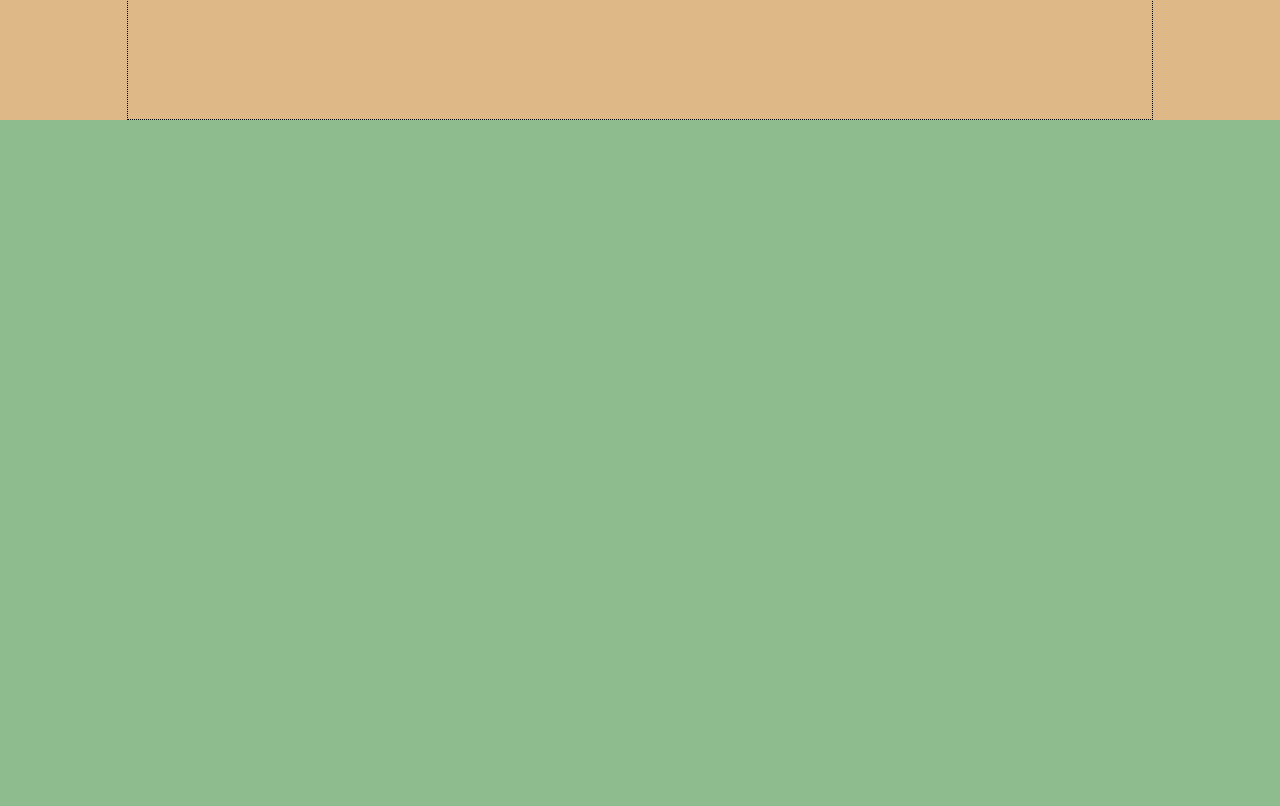
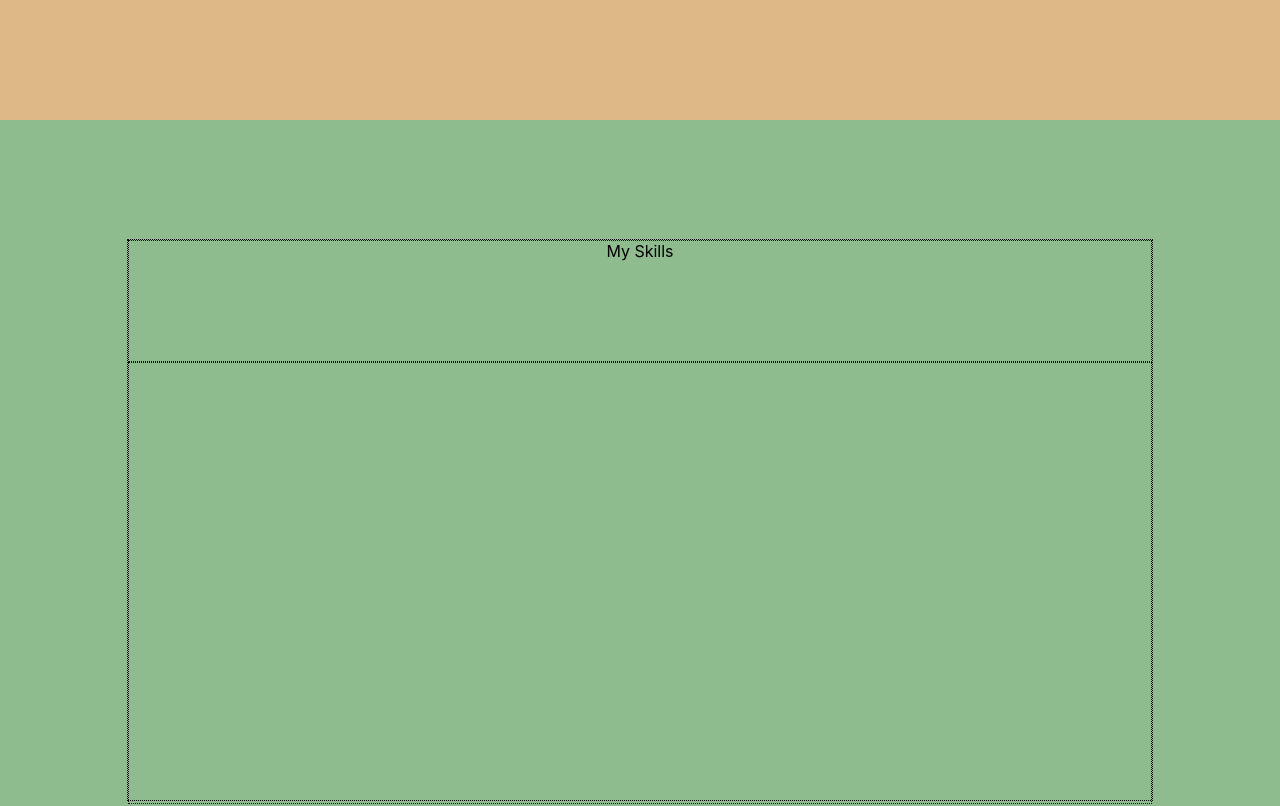
Before and after one commit to andorey/portfolio, a React (Create React App) app: page / in a window 1280 px wide. Shown: the part 680-1486 px from the top of the page. Built offline with nearby package versions, Linux system fonts and the light colour scheme.

Commit message:
second block

```diff
--- a/src/Main/Main.module.css
+++ b/src/Main/Main.module.css
@@ -6,7 +6,6 @@
 }
 
 .block {
-	border: 1px dotted;
 	width: 80%;
 	display: flex;
 	align-items: center;
--- a/src/Skills/Skills.jsx
+++ b/src/Skills/Skills.jsx
@@ -2,11 +2,20 @@ import React from 'react';
 import styles from './Skills.module.css'
 
 function Skills() {
-  return (
-    <div className={styles.header}>
-
-    </div>
-  );
+	return (
+		<div className={styles.header}>
+			<div className={styles.block}>
+				<div className={styles.up}>
+					My Skills
+				</div>
+				<div className={styles.third}>
+					<div> </div>
+					<div> </div>
+					<div> </div>
+				</div>
+            </div>
+		</div>
+	);
 }
 
 export default Skills;
--- a/src/Skills/Skills.module.css
+++ b/src/Skills/Skills.module.css
@@ -1,5 +1,27 @@
 .header {
 	height: 100vh;
 	background-color: darkseagreen;
+	display: flex;
+	justify-content: center;
+	align-items: center;
+}
+
+.block {
+	border: 1px dotted;
+	width: 80%;
+	height: 70%;
+}
+
+.up {
+	border: 1px dotted;
+	text-align: center;
+	height: 15vh;
+}
+
+.third {
+	border: 1px dotted;
+	height: 55vh;
+	display: flex;
+	justify-content: space-between;
 
 }
```
